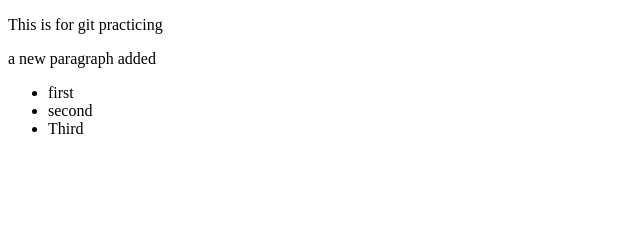
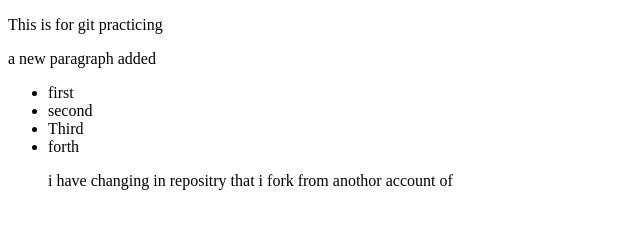
Before and after one commit to Mudasir572/Git-tutorial, a plain HTML site: page index.html in a window 1280 px wide. Shown: the whole page, without its empty margins (0-640 px from the left). Drawn offline with Linux system fonts and the light colour scheme.

Commit message:
changes done

```diff
--- a/index.html
+++ b/index.html
@@ -19,6 +19,8 @@
             </li>
             <li>second</li>
             <li>Third</li>
+            <li>forth</li>
+            <p>i have changing in repositry that i fork from anothor account of</p>
         </ul>
 
         <!-- "mkdir (folder name)" to make a new folder or directory -->
```
